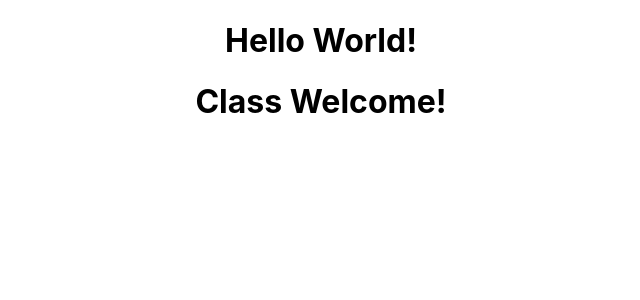
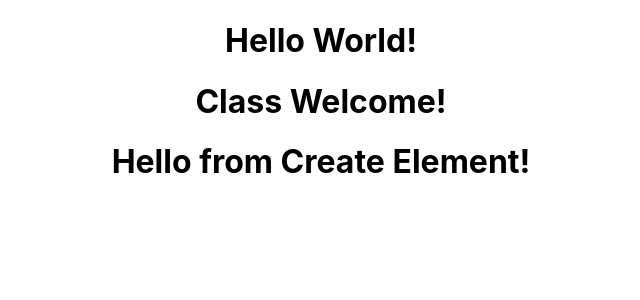
Before and after one commit to NeytChi/education-react, a React (Create React App) app: page / in a window 1280 px wide. Shown: the top 300 px of the page, without its empty margins (319-959 px from the left). Built offline with nearby package versions, Linux system fonts and the light colour scheme.

Commit message:
INF: Create JSX file in components

```diff
--- a/src/App.js
+++ b/src/App.js
@@ -3,6 +3,7 @@
 import './App.css';
 import { Greet } from './components/Greet'
 import Welcome from './components/Welcome'
+import Hello from './components/Hello'
 
 class App extends Component
 {
@@ -11,6 +12,7 @@
       <div className="App">
         <Greet />
         <Welcome />
+        <Hello />
       </div>
     );
   }
--- /dev/null
+++ b/src/components/Hello.js
@@ -0,0 +1,8 @@
+import React from 'react'
+
+const Hello = () => {
+    return React.createElement('div', { id: 'Hello', className: 'dummyClass'},
+        React.createElement('h1', null, 'Hello from Create Element!'));
+}
+
+export default Hello
```
